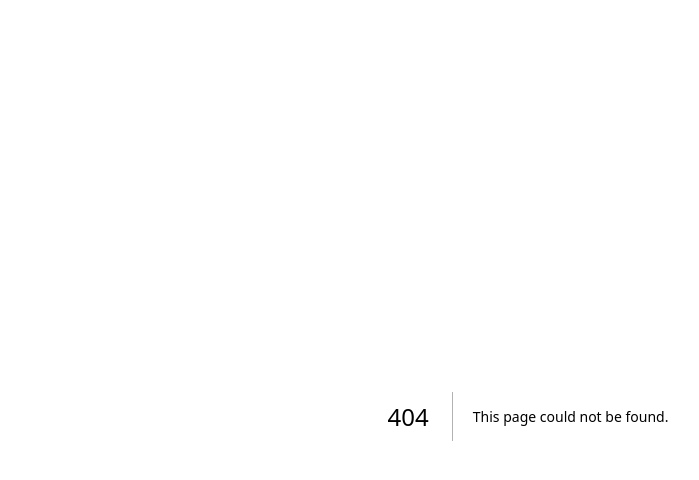
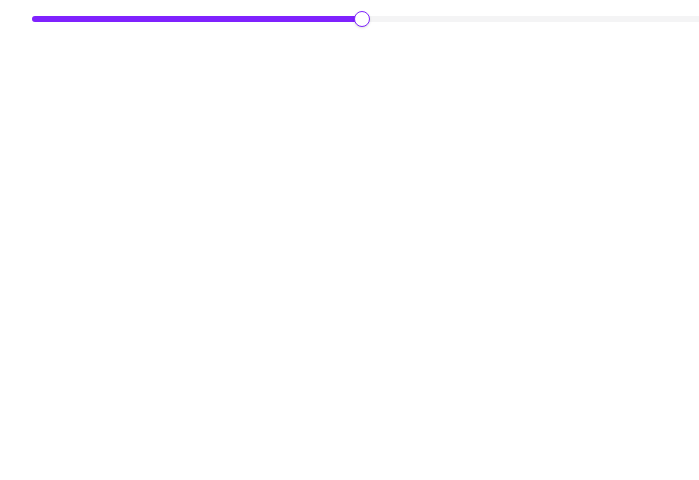
Before and after one commit to lur913/nextjs-base, a Next.js app: page /slider in a window 1280 px wide. Before the commit this address had no page. Shown: the top 480 px of the page, without its empty margins (112-811 px from the left). Built offline with nearby package versions, Linux system fonts and the light colour scheme.

Commit message:
practise slider

```diff
--- a/package.json
+++ b/package.json
@@ -23,6 +23,7 @@
     "@radix-ui/react-label": "^2.1.7",
     "@radix-ui/react-popover": "^1.1.15",
     "@radix-ui/react-separator": "^1.1.7",
+    "@radix-ui/react-slider": "^1.3.6",
     "@radix-ui/react-slot": "^1.2.3",
     "@radix-ui/react-tooltip": "^1.2.8",
     "@tabler/icons-react": "^3.35.0",
--- /dev/null
+++ b/src/app/slider/page.tsx
@@ -0,0 +1,8 @@
+import { Slider } from "@/components/ui/slider"
+
+
+export default function Page() {
+  return (
+    <Slider defaultValue={[33]} max={100} step={1} />
+  );
+}
--- /dev/null
+++ b/src/components/ui/slider.tsx
@@ -0,0 +1,63 @@
+"use client"
+
+import * as React from "react"
+import * as SliderPrimitive from "@radix-ui/react-slider"
+
+import { cn } from "@/lib/utils"
+
+function Slider({
+  className,
+  defaultValue,
+  value,
+  min = 0,
+  max = 100,
+  ...props
+}: React.ComponentProps<typeof SliderPrimitive.Root>) {
+  const _values = React.useMemo(
+    () =>
+      Array.isArray(value)
+        ? value
+        : Array.isArray(defaultValue)
+          ? defaultValue
+          : [min, max],
+    [value, defaultValue, min, max]
+  )
+
+  return (
+    <SliderPrimitive.Root
+      data-slot="slider"
+      defaultValue={defaultValue}
+      value={value}
+      min={min}
+      max={max}
+      className={cn(
+        "relative flex w-full touch-none items-center select-none data-[disabled]:opacity-50 data-[orientation=vertical]:h-full data-[orientation=vertical]:min-h-44 data-[orientation=vertical]:w-auto data-[orientation=vertical]:flex-col",
+        className
+      )}
+      {...props}
+    >
+      <SliderPrimitive.Track
+        data-slot="slider-track"
+        className={cn(
+          "bg-muted relative grow overflow-hidden rounded-full data-[orientation=horizontal]:h-1.5 data-[orientation=horizontal]:w-full data-[orientation=vertical]:h-full data-[orientation=vertical]:w-1.5"
+        )}
+      >
+        <SliderPrimitive.Range
+          data-slot="slider-range"
+          className={cn(
+            "bg-primary absolute data-[orientation=horizontal]:h-full data-[orientation=vertical]:w-full"
+          )}
+        />
+      </SliderPrimitive.Track>
+      {Array.from({ length: _values.length }, (_, index) => (
+        <SliderPrimitive.Thumb
+          data-slot="slider-thumb"
+          key={index}
+          className="border-primary ring-ring/50 block size-4 shrink-0 rounded-full border bg-white shadow-sm transition-[color,box-shadow] hover:ring-4 focus-visible:ring-4 focus-visible:outline-hidden disabled:pointer-events-none disabled:opacity-50"
+        />
+      ))}
+    </SliderPrimitive.Root>
+  )
+}
+
+export { Slider }
```
Also changed, not shown: 1 other file (tests, documents, lock files or other folders).
